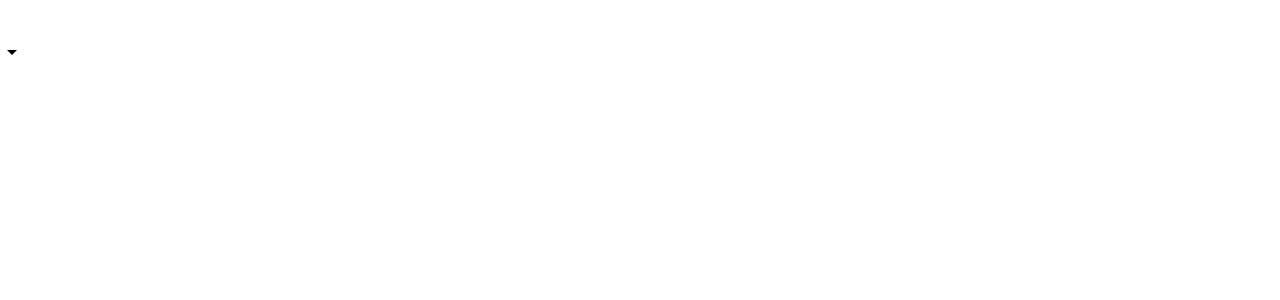
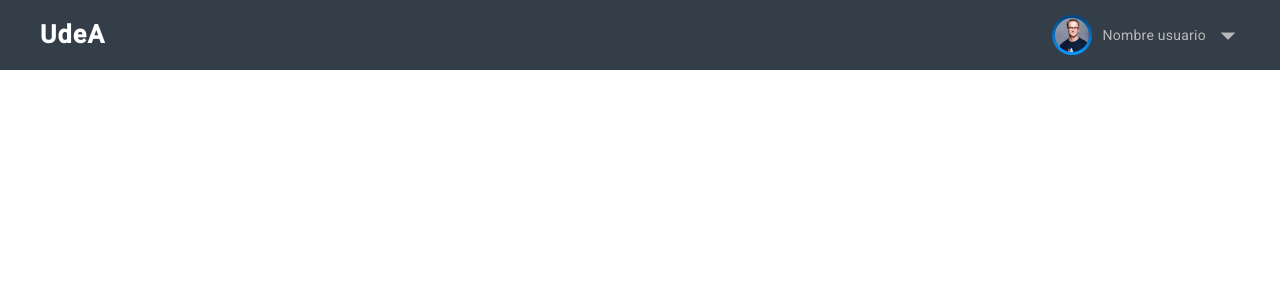
Before and after one commit to juandavid3196/client-characterization-platform, an Angular app: page /surveys in a window 1280 px wide. Shown: the top 300 px of the page. Built offline with nearby package versions, Linux system fonts and the light colour scheme.

Commit message:
use-bar design.

```diff
--- a/src/app/shared/components/user-bar/user-bar.component.html
+++ b/src/app/shared/components/user-bar/user-bar.component.html
@@ -1,12 +1,12 @@
 <div class="user-navbar">
     <div class="left">
-        <img src="" alt="">
+       <span>UdeA</span>
     </div>
     <div class="right">
         <div class="user-picture">
-            <img src="" alt="">
+            <img src="../../../../assets/img/user-image.jpg" alt="">
         </div>
-        <span class="user-name"></span>
-        <mat-icon>arrow_drop_down</mat-icon>
+        <span class="user-name">Nombre usuario</span>
+        <mat-icon class="drop-menu-icon">arrow_drop_down</mat-icon>
     </div>
 </div>
--- a/src/app/shared/components/user-bar/user-bar.component.scss
+++ b/src/app/shared/components/user-bar/user-bar.component.scss
@@ -0,0 +1,54 @@
+.user-navbar {
+    background-color: #333E48;
+    height: 50px;
+    display: flex;
+    justify-content: space-between;
+    padding: 10px 40px;
+
+    .left {
+
+        display: flex;
+        align-items: center;
+        color: white;
+        font-size: 25px;
+        font-weight: bold;
+        letter-spacing: 1.2px;
+    }
+
+    .right
+    {
+        display: flex;
+        justify-content: space-between;
+        align-items: center;
+        gap: 10px;
+        color: #B9B9B9;
+
+        .user-picture {
+            border-radius: 50%;
+            background-image: linear-gradient(to bottom, #00427F 0%, #0D99FF 100%);
+            height: 40px;
+            width: 40px;
+            display: flex;
+            justify-content: center;
+            align-items: center;
+
+            img {
+                border-radius: 50%;
+                height: 85%;
+                width: 85%;
+            }
+
+            }
+                .drop-menu-icon {
+                    cursor: pointer;
+                    font-size: 35px;
+                    display: flex;
+                    align-items: center;
+                    justify-content: center;
+                }
+
+                .drop-menu-icon:hover {
+                    color: #e6e6e6 ;
+                }
+    }
+}
--- a/src/styles.scss
+++ b/src/styles.scss
@@ -2,3 +2,13 @@
 
 html, body { height: 100%; }
 body { margin: 0; font-family: Roboto, "Helvetica Neue", sans-serif; }
+
+
+// Main Font
+@import url('https://fonts.googleapis.com/css2?family=Poppins:ital,wght@0,100;0,200;0,300;0,400;0,500;0,600;0,700;0,800;0,900;1,100;1,200;1,300;1,400;1,500;1,600;1,700;1,800;1,900&display=swap');
+
+.poppins-thin {
+    font-family: "Poppins", sans-serif;
+    font-weight: 100;
+    font-style: normal;
+  }
```
Also changed, not shown: src/assets/img/udea-logo.svg (added), src/assets/img/user-image.jpg (added).
